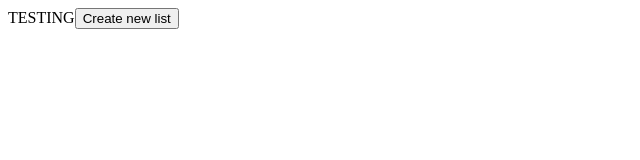
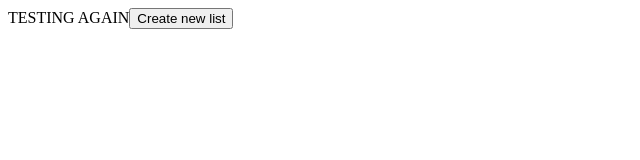
Before and after one commit to PewAvocado/Project-8-, a website built with webpack: page src/template.html in a window 1280 px wide. Shown: the whole page, without its empty margins (0-640 px from the left). Built offline with nearby package versions, Linux system fonts and the light colour scheme.

Commit message:
More tests

```diff
--- a/src/template.html
+++ b/src/template.html
@@ -6,7 +6,7 @@
     <title>Document</title>
 </head>
 <body>
-    <div id="content">TESTING</div>
+    <div id="content">TESTING AGAIN</div>
     <div id="task-content"></div>
 </body>
 </html>
```
